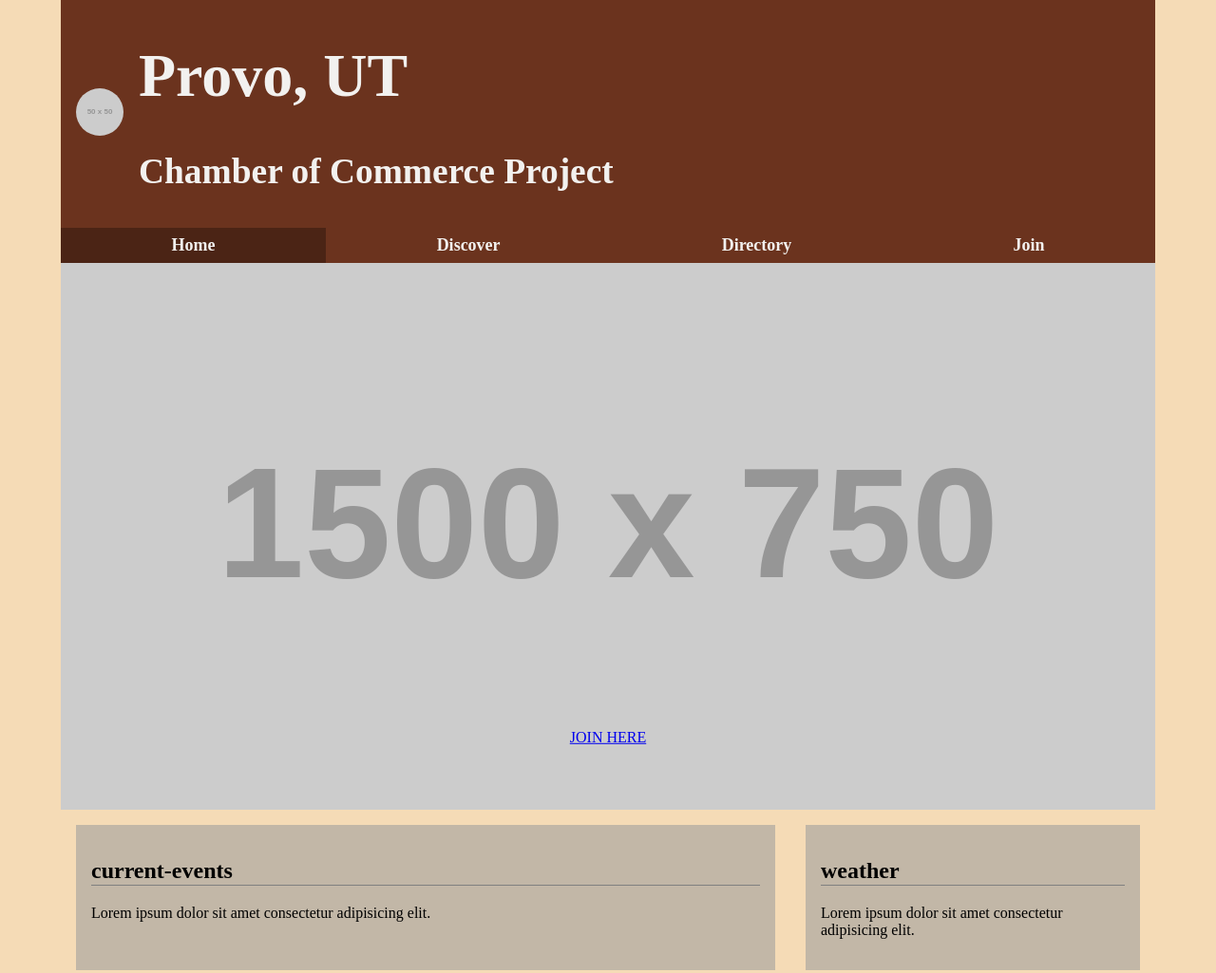
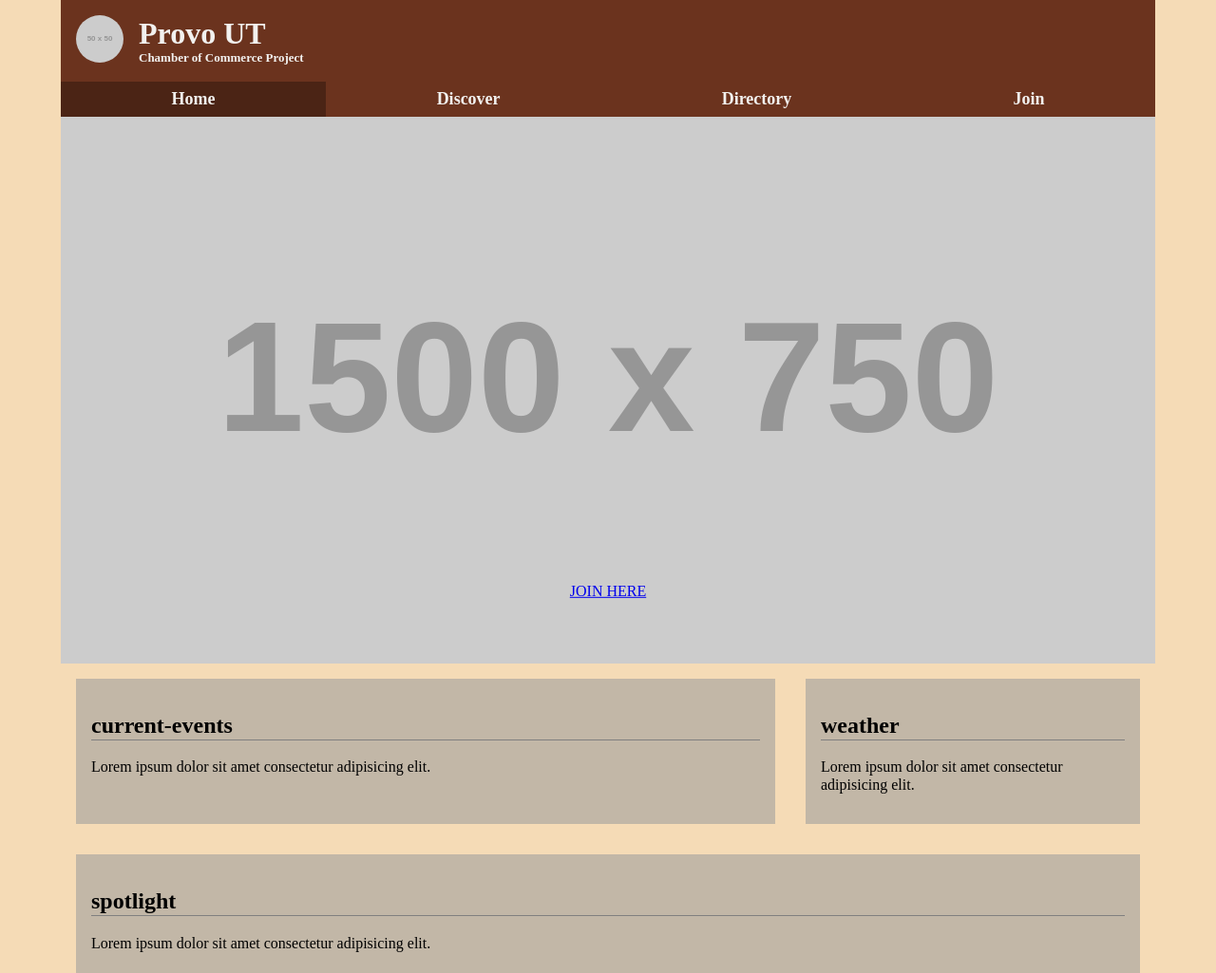
Before and after one commit to woodpecker09/wdd230, a plain HTML site: page chamber/index.html in a window 1280 px wide. Shown: the top 1025 px of the page at 95% size. Drawn offline with nearby package versions, Linux system fonts and the light colour scheme; placeholder pictures from the web are drawn by us.

Commit message:
The Chamber Discover Page

```diff
--- a/chamber/index.html
+++ b/chamber/index.html
@@ -25,10 +25,7 @@
         <a href="#" >
             <img src="https://placehold.co/50x50" alt="logo" class="logo">
         </a>
-        <section class="title">
-            <h1>Provo, UT</h1>
-            <h3>Chamber of Commerce Project</h3>
-        </section>
+        <h1 class="title">Provo UT <span class="subtitle">Chamber of Commerce Project</span></h1>
         <nav class="mainNav">
             <button id="menuButton" aria-label="Menu"></button>
             <a href="#" class="active">Home</a>
```
